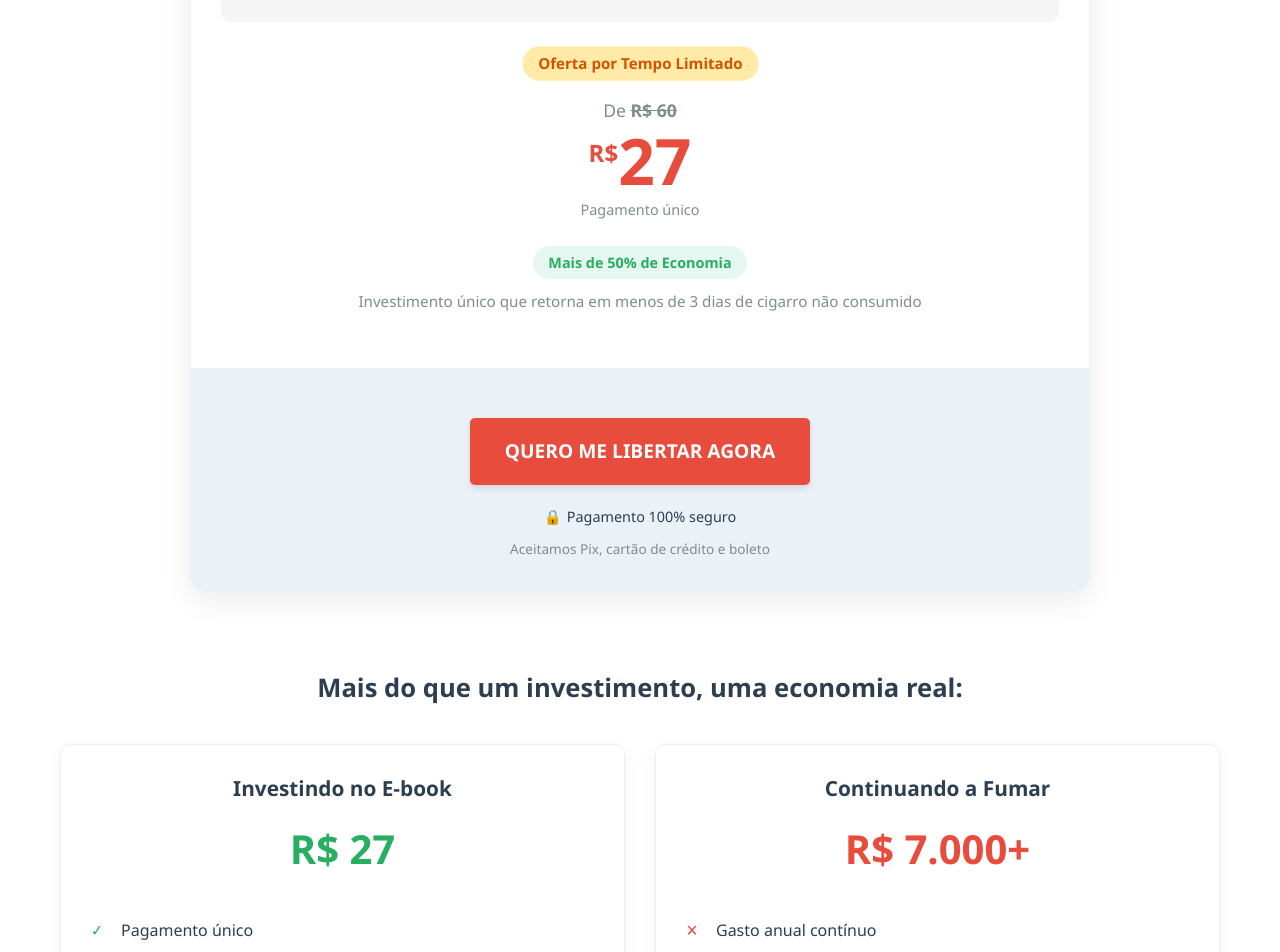
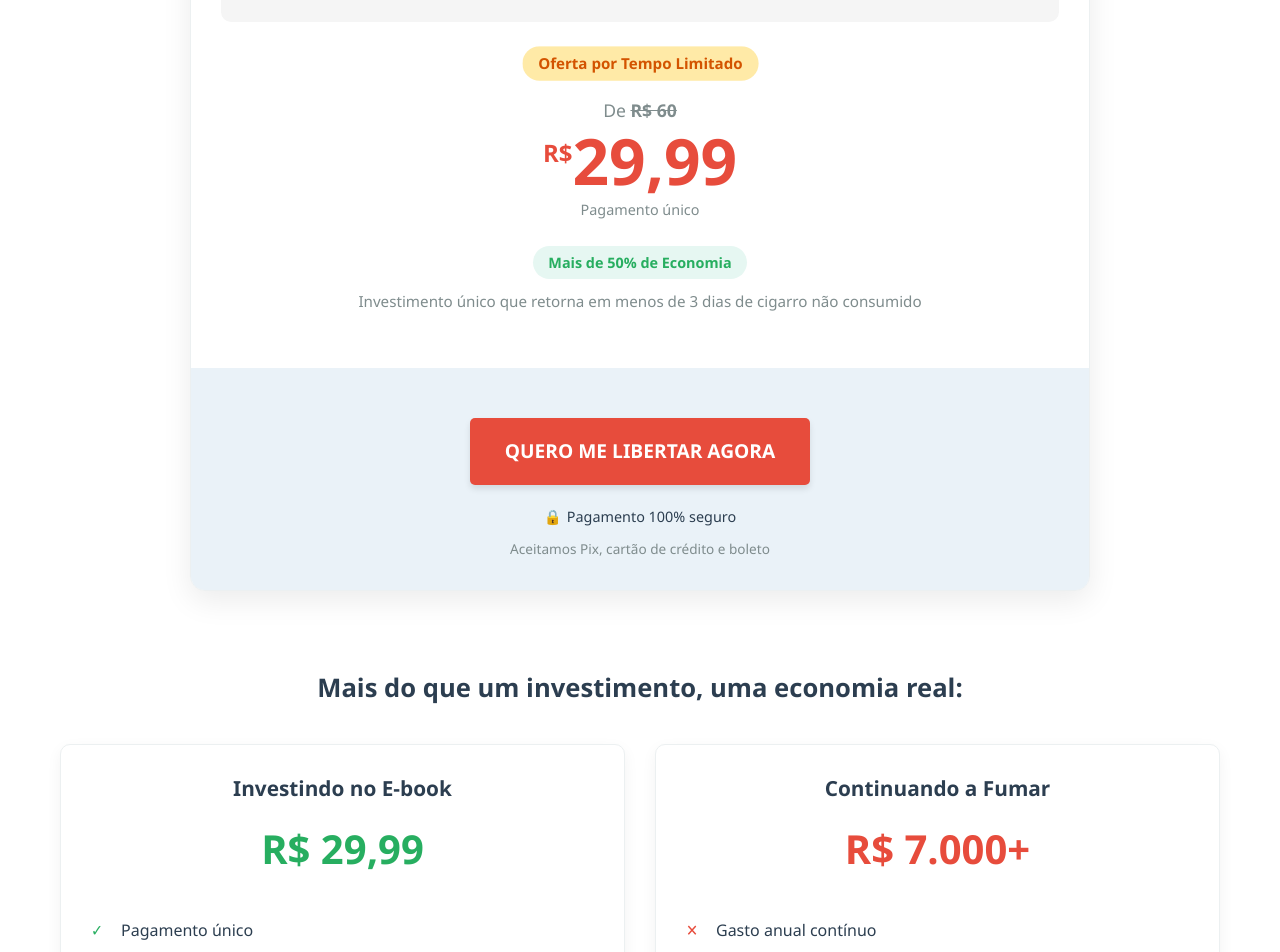
Before and after one commit to marcos-ab-nolasco/quit-smoking, a Next.js app: page / in a window 1280 px wide. Shown: the part 7440-8392 px from the top of the page. Built offline with nearby package versions, Linux system fonts and the light colour scheme.

Commit message:
new pricing

```diff
--- a/src/components/sections/FormSection.js
+++ b/src/components/sections/FormSection.js
@@ -110,7 +110,7 @@ const FormSection = () => {
                     <p>Guia completo para abandonar o cigarro definitivamente</p>
                     <div className={styles.productPrice}>
                       <span className={styles.originalPrice}>De R$ 60</span>
-                      <span className={styles.currentPrice}>Por R$ 27</span>
+                      <span className={styles.currentPrice}>Por R$ 29,99</span>
                     </div>
                   </div>
                 </div>
--- a/src/components/sections/Pricing.js
+++ b/src/components/sections/Pricing.js
@@ -71,7 +71,7 @@ const Pricing = () => {
                   <div className={styles.originalPrice}>De <span>R$ 60</span></div>
                   <div className={styles.currentPrice}>
                     <span className={styles.currency}>R$</span>
-                    <span className={styles.amount}>27</span>
+                    <span className={styles.amount}>29,99</span>
                   </div>
                   <div className={styles.paymentTerms}>Pagamento único</div>
                 </div>
@@ -142,7 +142,7 @@ const Pricing = () => {
           <div className={styles.comparisonContainer}>
             <div className={styles.comparisonCol}>
               <h4>Investindo no E-book</h4>
-              <div className={styles.priceTag}>R$ 27</div>
+              <div className={styles.priceTag}>R$ 29,99</div>
               <ul className={styles.benefitsList}>
                 <li>Pagamento único</li>
                 <li>Acesso vitalício ao material</li>
```
